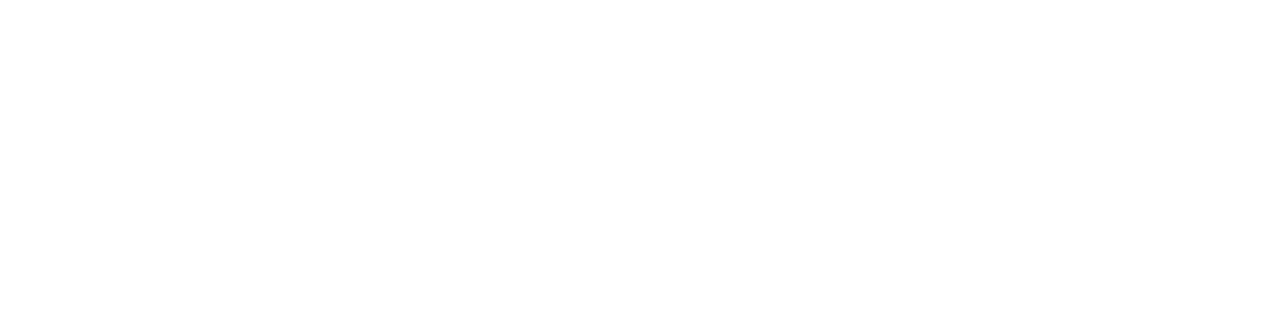
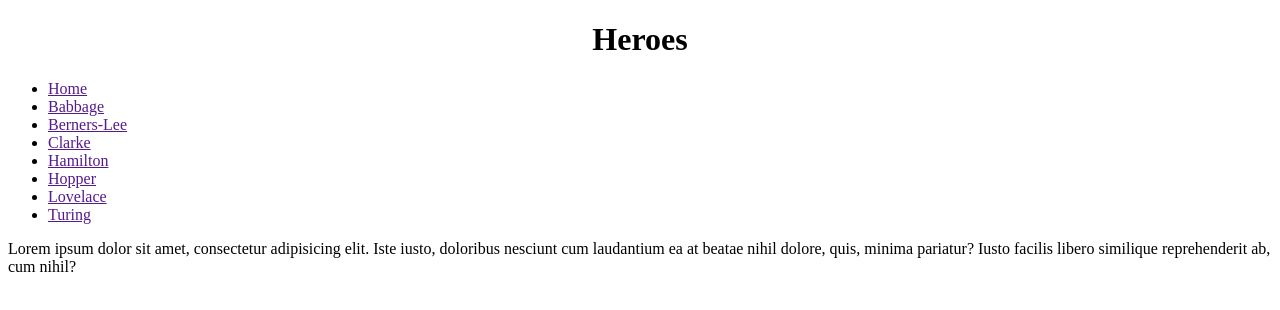
Before and after one commit to RobertoCodino/TP_c10_heroes, a website: page views/index.html in a window 1280 px wide. Drawn offline with Linux system fonts and the light colour scheme.

Commit message:
subo a github

```diff
--- a/views/index.html
+++ b/views/index.html
@@ -4,9 +4,22 @@
     <meta charset="UTF-8">
     <meta http-equiv="X-UA-Compatible" content="IE=edge">
     <meta name="viewport" content="width=device-width, initial-scale=1.0">
-    <title>Heroes</title>
+    <title>TP Heroes</title>
 </head>
 <body>
+    <h1 align="center" >Heroes</h1>
+    <ul>
+        <li><a href="">Home</a></li>
+        <li><a href="">Babbage</a></li>
+        <li><a href="">Berners-Lee</a></li>
+        <li><a href="">Clarke</a></li>
+        <li><a href="">Hamilton</a></li>
+        <li><a href="">Hopper</a></li>
+        <li><a href="">Lovelace</a></li>
+        <li><a href="">Turing</a></li>
+    </ul>
 
+       <p>Lorem ipsum dolor sit amet, consectetur adipisicing elit. Iste iusto, doloribus nesciunt cum laudantium ea at beatae nihil dolore, quis, minima pariatur? Iusto facilis libero similique reprehenderit ab, cum nihil?
+    </p>
 </body>
 </html>
```
Also changed, not shown: app.js (+8 -0 lines), views/turing.html (+12 -0 lines).
